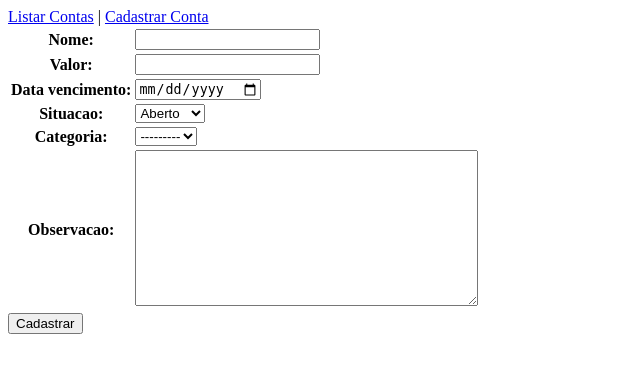
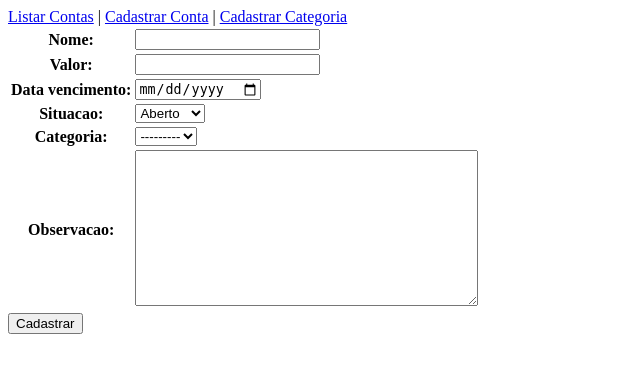
Before and after one commit to gamadev3/gamafinance, a Django app: page /cadastrar/ in a window 1280 px wide. Shown: the top 373 px of the page, without its empty margins (0-640 px from the left). Run offline with Django 5.2, Linux system fonts and the light colour scheme; data that the repository does not hold is empty.

Commit message:
fix: urls path

```diff
--- a/templates/finance/detalhar_contas.html
+++ b/templates/finance/detalhar_contas.html
@@ -27,6 +27,6 @@
 </p>
 
 <a href="#">Pagar</a> |
-<a href="#">Cancelar</a>
+<a href="{% url 'listar_contas' %}">Cancelar</a>
 
 {% endblock content %}
--- a/templates/global/base.html
+++ b/templates/global/base.html
@@ -9,7 +9,8 @@
 <body>
     <nav>
         <a href="{% url 'listar_contas' %}">Listar Contas</a> |
-        <a href="{% url 'cadastrar_contas' %}">Cadastrar Conta</a>
+        <a href="{% url 'cadastrar_contas' %}">Cadastrar Conta</a> |
+        <a href="{% url 'create_category' %}">Cadastrar Categoria</a>
     </nav>
     {% block content %}
     {% endblock content %}
```
